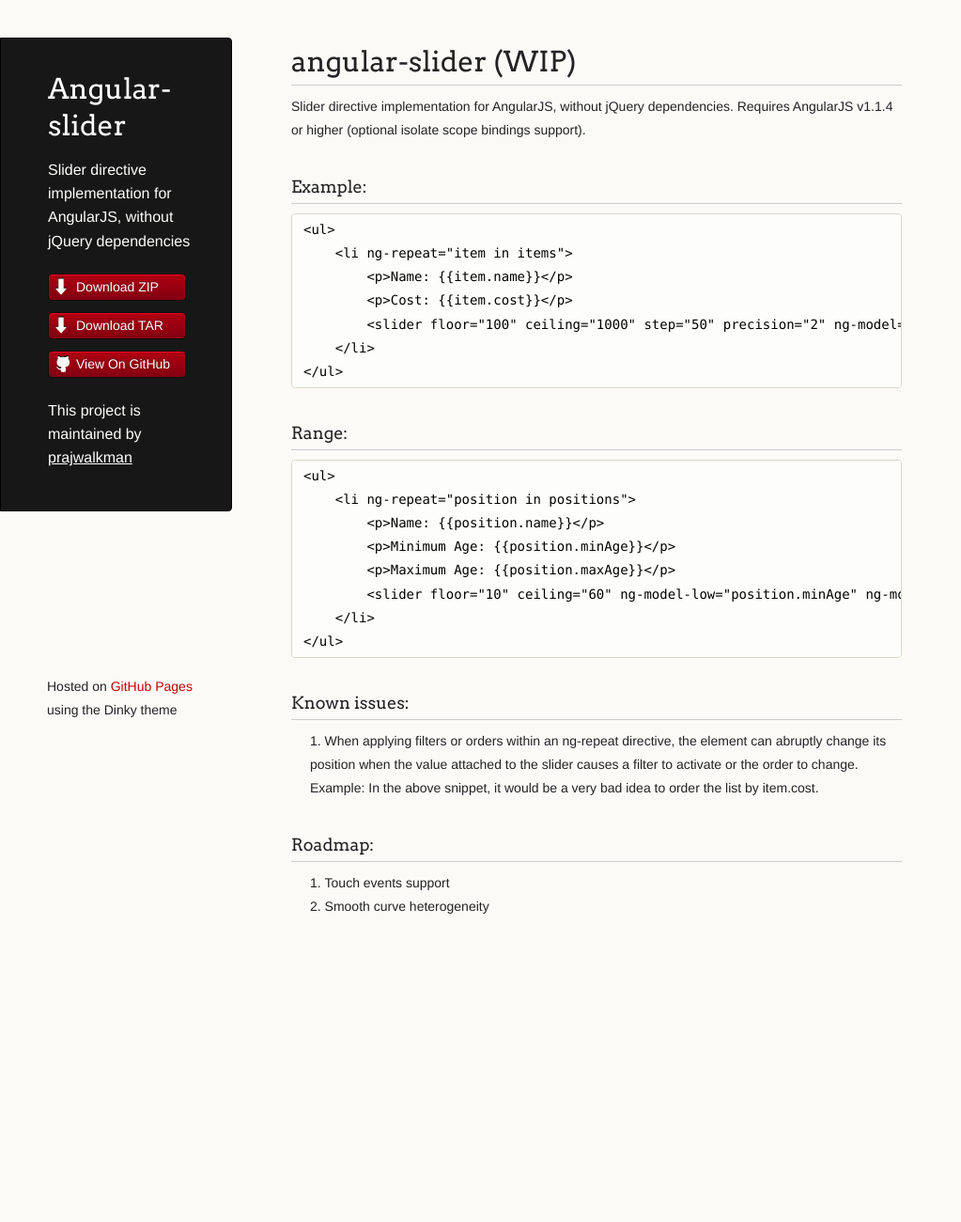
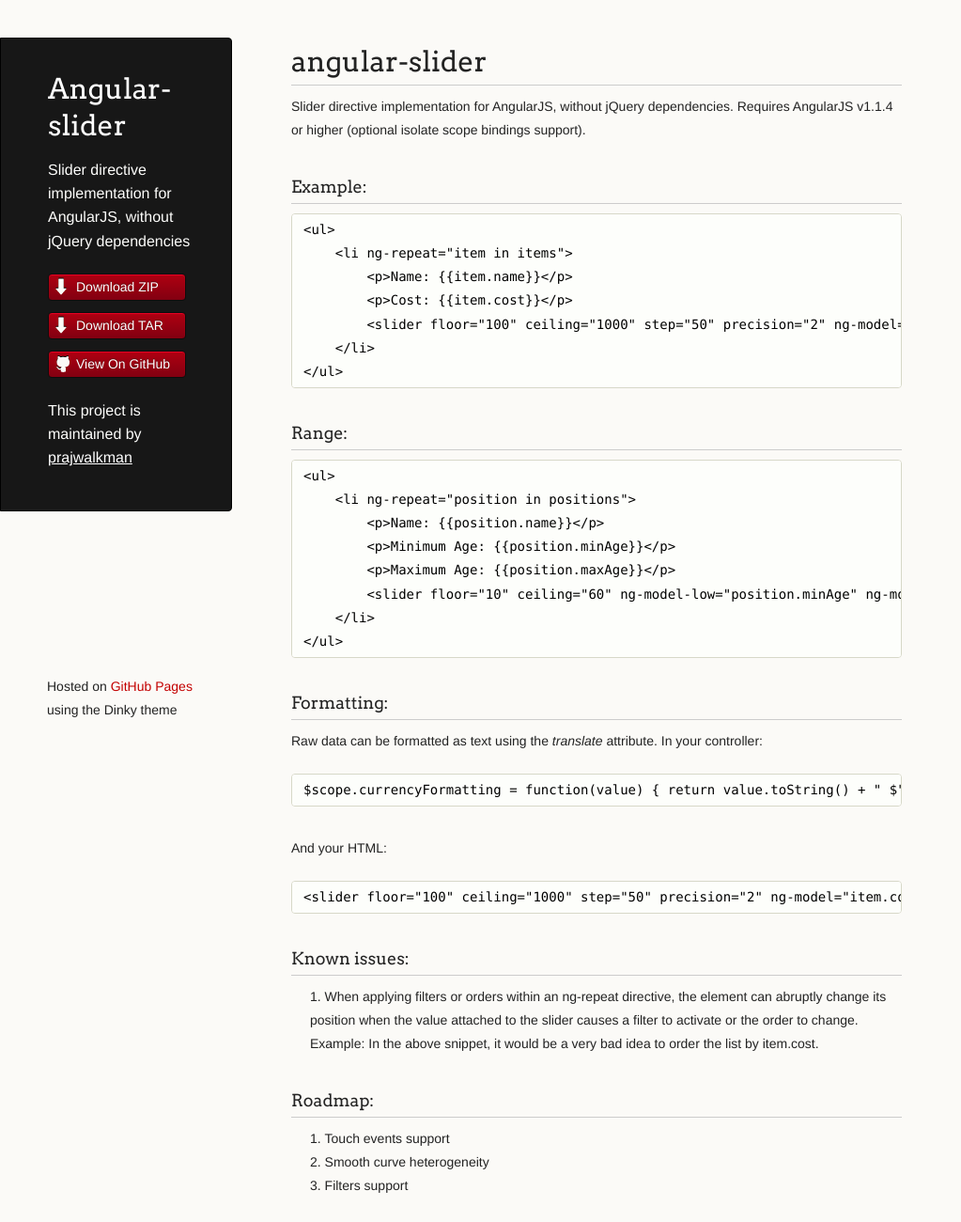
Before and after one commit to prajwalkman/angular-slider, a plain HTML site: page index.html in a window 1280 px wide. Shown: the whole page at 94% size, without its empty margins (0-1023 px from the left). Before the commit the page ends 1049 px from the top, so only its background shows below. Drawn offline with Linux system fonts and the light colour scheme.

```diff
--- a/index.html
+++ b/index.html
@@ -30,7 +30,7 @@
 
       </header>
       <section>
-        <h1>angular-slider (WIP)</h1>
+        <h1>angular-slider</h1>
 
 <p>Slider directive implementation for AngularJS, without jQuery dependencies. Requires AngularJS v1.1.4 or higher (optional isolate scope bindings support).</p>
 
@@ -57,6 +57,19 @@
 &lt;/ul&gt;
 </code></pre>
 
+<h3>Formatting:</h3>
+
+<p>Raw data can be formatted as text using the <em>translate</em> attribute.
+In your controller:</p>
+
+<pre><code>$scope.currencyFormatting = function(value) { return value.toString() + " $" }
+</code></pre>
+
+<p>And your HTML:</p>
+
+<pre><code>&lt;slider floor="100" ceiling="1000" step="50" precision="2" ng-model="item.cost" translate="currencyFormatting"&gt;&lt;/slider&gt;
+</code></pre>
+
 <h3>Known issues:</h3>
 
 <ol>
@@ -67,6 +80,7 @@
 <ol>
 <li>Touch events support</li>
 <li>Smooth curve heterogeneity</li>
+<li>Filters support</li>
 </ol>
       </section>
       <footer>
```
Also changed, not shown: params.json (+1 -1 lines).
